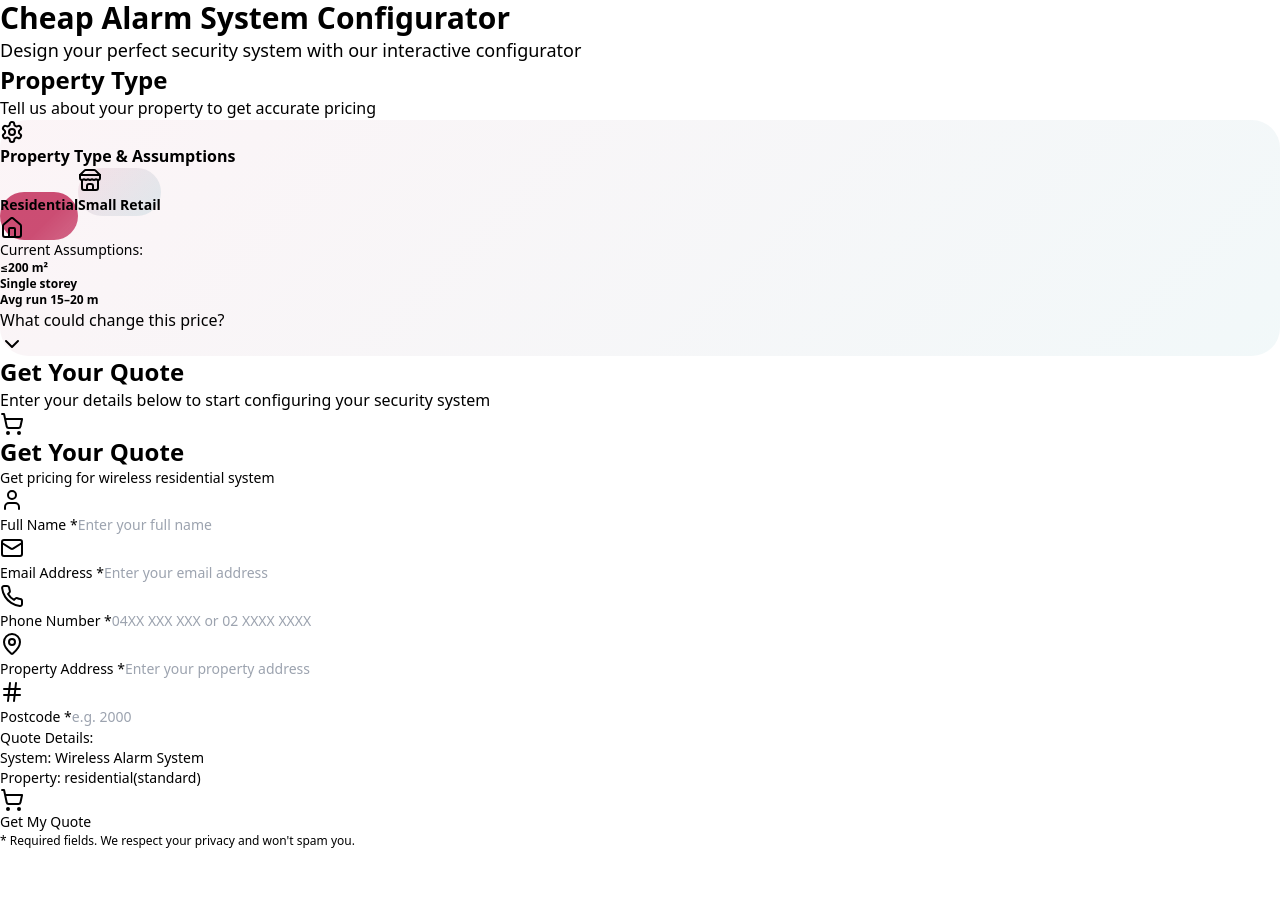
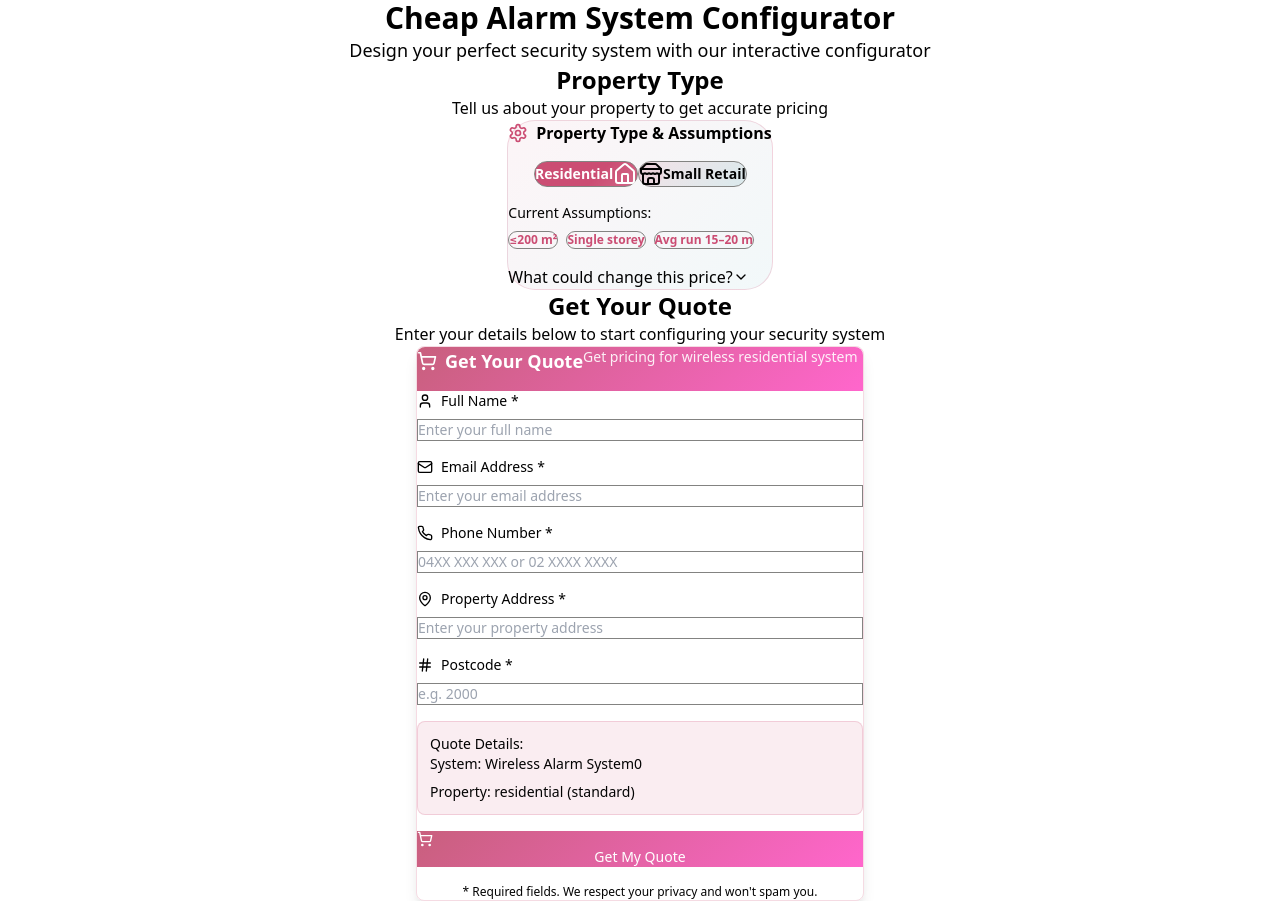
Before and after one commit to storpa26/cheapalarm-calculator, a React (Vite) app: page / in a window 1280 px wide. Before the commit the page ends 849 px from the top, so only its background shows below. Built offline with nearby package versions, Linux system fonts and the light colour scheme; no server answers.

Commit message:
form redesign

```diff
--- a/package.json
+++ b/package.json
@@ -45,6 +45,8 @@
     "cmdk": "^1.1.1",
     "date-fns": "^3.6.0",
     "embla-carousel-react": "^8.6.0",
+    "flowbite": "^3.1.2",
+    "flowbite-react": "^0.12.9",
     "input-otp": "^1.4.2",
     "lucide-react": "^0.462.0",
     "next-themes": "^0.3.0",
--- a/src/components/Product/LeadCaptureForm.jsx
+++ b/src/components/Product/LeadCaptureForm.tsx
@@ -3,11 +3,49 @@ import { Card, CardContent, CardHeader, CardTitle } from '../../shared/ui/card';
 import { Button } from '../../shared/ui/button';
 import { Input } from '../../shared/ui/input';
 import { Alert, AlertDescription } from '../../shared/ui/alert';
-import { SHOW_PRICE } from '../../shared/config/flags';
 import { ShoppingCart, User, Mail, Phone, MapPin, Hash, CheckCircle, AlertCircle } from 'lucide-react';
 
-export function LeadCaptureForm({ onSubmit, isLoading = false, productContext, propertyContext, showPrice }) {
-  const [formData, setFormData] = useState({
+export interface LeadData {
+  name: string;
+  email: string;
+  phone: string;
+  address: string;
+  postcode: string;
+  productContext?: {
+    productType: string;
+    context: string;
+    selectedAddons?: string[];
+    estimatedTotal?: number;
+    productName?: string;
+  };
+  propertyContext?: {
+    propertyType: string; // residential, retail, office, warehouse
+    buildingType: string; // single/multi storey, ceiling type, etc.
+    storeyType?: string;
+    ceilingType?: string;
+  };
+}
+
+interface LeadCaptureFormProps {
+  onSubmit: (leadData: LeadData) => void;
+  isLoading?: boolean;
+  productContext?: {
+    productType: string;
+    context: string;
+    selectedAddons?: string[];
+    estimatedTotal?: number;
+    productName?: string;
+  };
+  propertyContext?: {
+    propertyType: string;
+    buildingType: string;
+    storeyType?: string;
+    ceilingType?: string;
+  };
+}
+
+export function LeadCaptureForm({ onSubmit, isLoading = false, productContext, propertyContext }: LeadCaptureFormProps) {
+  const [formData, setFormData] = useState<LeadData>({
     name: '',
     email: '',
     phone: '',
@@ -16,13 +54,12 @@ export function LeadCaptureForm({ onSubmit, isLoading = false, productContext, p
     productContext,
     propertyContext
   });
-  const [errors, setErrors] = useState({});
-  const [submitStatus, setSubmitStatus] = useState('idle');
+  const [errors, setErrors] = useState<Partial<Record<keyof LeadData, string>>>({});
+  const [submitStatus, setSubmitStatus] = useState<'idle' | 'success' | 'error'>('idle');
   const [submitMessage, setSubmitMessage] = useState('');
-  const shouldShowPrice = showPrice ?? SHOW_PRICE;
 
   // Validation functions
-  const validatePhone = (phone) => {
+  const validatePhone = (phone: string): boolean => {
     // Australian phone number validation (mobile and landline)
     const mobileRegex = /^(\+61|0)[4-5]\d{8}$/;
     const landlineRegex = /^(\+61|0)[2-8]\d{8}$/;
@@ -30,13 +67,13 @@ export function LeadCaptureForm({ onSubmit, isLoading = false, productContext, p
     return mobileRegex.test(cleanPhone) || landlineRegex.test(cleanPhone);
   };
 
-  const validatePostcode = (postcode) => {
+  const validatePostcode = (postcode: string): boolean => {
     // Australian postcode validation (4 digits)
     return /^\d{4}$/.test(postcode);
   };
 
-  const validateForm = () => {
-    const newErrors = {};
+  const validateForm = (): boolean => {
+    const newErrors: Partial<Record<keyof LeadData, string>> = {};
 
     if (!formData.name.trim()) {
       newErrors.name = 'Name is required';
@@ -68,7 +105,7 @@ export function LeadCaptureForm({ onSubmit, isLoading = false, productContext, p
     return Object.keys(newErrors).length === 0;
   };
 
-  const handleSubmit = async (e) => {
+  const handleSubmit = async (e: React.FormEvent) => {
     e.preventDefault();
 
     if (!validateForm()) {
@@ -79,37 +116,31 @@ export function LeadCaptureForm({ onSubmit, isLoading = false, productContext, p
     setSubmitMessage('');
 
     try {
-      // Import the GHL API functions
+      // Import the GHL API function
       const { submitLeadToGHL } = await import('../../lib/ghl-api');
 
-      // For the new workflow, form submission only creates/updates the contact
+      // Submit to GoHighLevel
       const result = await submitLeadToGHL(formData);
 
       if (result.success) {
         setSubmitStatus('success');
         const isGHLDisabled = import.meta.env.VITE_DISABLE_GHL_INTEGRATION === 'true';
-        let message = isGHLDisabled
-          ? '🔧 Development Mode: Contact saved successfully (GHL integration disabled)'
-          : `✅ Thank you! Your contact information has been saved. Now click "Add to Cart" to create your estimate.`;
-
+        const message = isGHLDisabled
+          ? '🔧 Development Mode: Form submitted successfully (GHL integration disabled)'
+          : '🎉 Thank you for your interest! We\'ve received your details and will be in touch within 24 hours with your personalized quote.';
         setSubmitMessage(message);
         // Call the original onSubmit for any additional handling
         onSubmit(formData);
       } else {
-        // Surface server error details if available
-        const errMsg = result.error || 'Failed to save contact information';
-        setSubmitStatus('error');
-        setSubmitMessage(errMsg);
-        return;
+        throw new Error('Failed to submit lead');
       }
     } catch (error) {
-      console.error('Form submission error:', error);
       setSubmitStatus('error');
-      setSubmitMessage('Sorry, there was an error saving your information. Please try again.');
+      setSubmitMessage(error instanceof Error ? error.message : 'An error occurred. Please try again.');
     }
   };
 
-  const handleInputChange = (field, value) => {
+  const handleInputChange = (field: keyof LeadData, value: string) => {
     setFormData(prev => ({
       ...prev,
       [field]: value
@@ -125,13 +156,13 @@ export function LeadCaptureForm({ onSubmit, isLoading = false, productContext, p
   };
 
   return (
-    <Card className="w-full max-w-md mx-auto">
-      <CardHeader className="text-center pb-4">
+    <Card className="w-full max-w-md mx-auto shadow-elevated border border-primary/20">
+      <CardHeader className="text-center pb-4 bg-gradient-brand text-primary-foreground rounded-t-lg">
         <CardTitle className="flex items-center justify-center gap-2 text-lg">
           <ShoppingCart className="h-5 w-5" />
           Get Your Quote
         </CardTitle>
-        <p className="text-sm text-muted-foreground">
+        <p className="text-sm text-primary-foreground/90">
           {productContext ?
             `Get pricing for ${productContext.productType} ${productContext.context} system` :
             'Get your personalized quote and explore add-on options'
@@ -248,14 +279,14 @@ export function LeadCaptureForm({ onSubmit, isLoading = false, productContext, p
 
           {/* Product & Property Context Display */}
           {(productContext || propertyContext) && (
-            <div className="bg-muted/50 p-3 rounded-lg text-sm">
+            <div className="bg-primary/10 border border-primary/20 p-3 rounded-lg text-sm">
               <p className="font-medium mb-2">Quote Details:</p>
 
               {productContext && (
                  <div className="mb-2">
-                   <p className="text-muted-foreground">
+                   <p className="text-foreground">
                      <span className="font-medium">System:</span> {productContext.productName || `${productContext.productType} ${productContext.context} System`}
-                     {shouldShowPrice && productContext.estimatedTotal && (
+                     {productContext.estimatedTotal && (
                        <span className="font-medium text-primary ml-2">
                          Est. ${productContext.estimatedTotal.toLocaleString()}
                        </span>
@@ -266,7 +297,7 @@ export function LeadCaptureForm({ onSubmit, isLoading = false, productContext, p
 
               {propertyContext && (
                 <div>
-                  <p className="text-muted-foreground">
+                  <p className="text-foreground">
                     <span className="font-medium">Property:</span> {propertyContext.propertyType}
                     {propertyContext.buildingType && (
                       <span className="ml-1">({propertyContext.buildingType})</span>
@@ -279,7 +310,7 @@ export function LeadCaptureForm({ onSubmit, isLoading = false, productContext, p
 
           <Button
             type="submit"
-            className="w-full"
+            className="w-full bg-gradient-brand hover:opacity-95"
             size="lg"
             disabled={isLoading || submitStatus === 'success'}
           >
--- /dev/null
+++ b/src/lib/utils.ts
@@ -0,0 +1,6 @@
+import { type ClassValue, clsx } from "clsx"
+import { twMerge } from "tailwind-merge"
+
+export function cn(...inputs: ClassValue[]) {
+  return twMerge(clsx(inputs))
+}
--- a/src/pages/AjaxHub2Page.jsx
+++ b/src/pages/AjaxHub2Page.jsx
@@ -1,7 +1,7 @@
 import { useState, useCallback } from 'react';
 // Replace dynamic Woo add-ons with static dummy section
 import AjaxHub2DummySection from '../components/AjaxHub2DummySection';
-import { LeadCaptureForm } from '../components/Product/LeadCaptureForm';
+import { LeadCaptureForm } from '../components/Product/LeadCaptureForm.tsx';
 import { SHOW_PRICE } from '../shared/config/flags';
 import { StickyCartBar } from '../widgets/sticky-cart/StickyCartBar';
 import { Card, CardContent, CardHeader, CardTitle } from '../shared/ui/card';
--- a/src/pages/AlarmPage.jsx
+++ b/src/pages/AlarmPage.jsx
@@ -1,7 +1,7 @@
 import { useState, useCallback, useRef } from 'react';
 import { ContextSwitcher } from '../components/Product/ContextSwitcher';
 import { AddOnsSection } from '../components/Product/AddOnsSection';
-import { LeadCaptureForm } from '../components/Product/LeadCaptureForm';
+import { LeadCaptureForm } from '../components/Product/LeadCaptureForm.tsx';
 import { StickyCartBar } from '../widgets/sticky-cart/StickyCartBar';
 import { SHOW_PRICE } from '../shared/config/flags';
 import { addons as staticAddons } from '../data/addons';
--- a/src/shared/ui/alert.jsx
+++ b/src/shared/ui/alert.jsx
@@ -1,24 +1,32 @@
 import React from 'react';
+import { cn } from '../../lib/utils';
+import { cva } from 'class-variance-authority';
+
+const alertVariants = cva(
+  "relative w-full rounded-lg border p-4 [&>svg~*]:pl-7 [&>svg+div]:translate-y-[-3px] [&>svg]:absolute [&>svg]:left-4 [&>svg]:top-4 [&>svg]:text-foreground",
+  {
+    variants: {
+      variant: {
+        default: "bg-background text-foreground",
+        destructive: "border-destructive/50 text-destructive dark:border-destructive [&>svg]:text-destructive"
+      }
+    },
+    defaultVariants: {
+      variant: "default"
+    }
+  }
+);
 
 const Alert = React.forwardRef(({
-  className = '',
-  variant = 'default',
+  className,
+  variant,
   ...props
 }, ref) => {
-  const baseClasses = 'relative w-full rounded-lg border p-4';
-
-  const variants = {
-    default: 'bg-background text-foreground',
-    destructive: 'border-destructive/50 text-destructive dark:border-destructive [&>svg]:text-destructive'
-  };
-
-  const classes = `${baseClasses} ${variants[variant]} ${className}`;
-
   return (
     <div
       ref={ref}
       role="alert"
-      className={classes}
+      className={cn(alertVariants({ variant }), className)}
       {...props}
     />
   );
@@ -26,10 +34,10 @@ const Alert = React.forwardRef(({
 
 Alert.displayName = 'Alert';
 
-const AlertDescription = React.forwardRef(({ className = '', ...props }, ref) => (
+const AlertDescription = React.forwardRef(({ className, ...props }, ref) => (
   <div
     ref={ref}
-    className={`text-sm [&_p]:leading-relaxed ${className}`}
+    className={cn("text-sm [&_p]:leading-relaxed", className)}
     {...props}
   />
 ));
--- a/src/shared/ui/button.jsx
+++ b/src/shared/ui/button.jsx
@@ -1,42 +1,47 @@
 import React from 'react';
+import { cn } from '../../lib/utils';
+import { cva } from 'class-variance-authority';
+
+const buttonVariants = cva(
+  "inline-flex items-center justify-center rounded-md text-sm font-medium transition-colors focus-visible:outline-none focus-visible:ring-2 focus-visible:ring-ring focus-visible:ring-offset-2 disabled:opacity-50 disabled:pointer-events-none ring-offset-background",
+  {
+    variants: {
+      variant: {
+        default: "bg-primary text-primary-foreground hover:bg-primary/90",
+        destructive: "bg-destructive text-destructive-foreground hover:bg-destructive/90",
+        outline: "border border-input hover:bg-accent hover:text-accent-foreground",
+        secondary: "bg-secondary text-secondary-foreground hover:bg-secondary/80",
+        ghost: "hover:bg-accent hover:text-accent-foreground",
+        link: "underline-offset-4 hover:underline text-primary"
+      },
+      size: {
+        default: "h-10 py-2 px-4",
+        sm: "h-9 px-3 rounded-md",
+        lg: "h-11 px-8 rounded-md"
+      }
+    },
+    defaultVariants: {
+      variant: "default",
+      size: "default"
+    }
+  }
+);
 
 const Button = React.forwardRef(({
-  className = '',
-  variant = 'default',
-  size = 'default',
-  children,
+  className,
+  variant,
+  size,
   ...props
 }, ref) => {
-  const baseClasses = 'inline-flex items-center justify-center rounded-md text-sm font-medium transition-colors focus-visible:outline-none focus-visible:ring-2 focus-visible:ring-ring focus-visible:ring-offset-2 disabled:opacity-50 disabled:pointer-events-none ring-offset-background';
-
-  const variants = {
-    default: 'bg-primary text-primary-foreground hover:bg-primary/90',
-    destructive: 'bg-destructive text-destructive-foreground hover:bg-destructive/90',
-    outline: 'border border-input hover:bg-accent hover:text-accent-foreground',
-    secondary: 'bg-secondary text-secondary-foreground hover:bg-secondary/80',
-    ghost: 'hover:bg-accent hover:text-accent-foreground',
-    link: 'underline-offset-4 hover:underline text-primary'
-  };
-
-  const sizes = {
-    default: 'h-10 py-2 px-4',
-    sm: 'h-9 px-3 rounded-md',
-    lg: 'h-11 px-8 rounded-md'
-  };
-
-  const classes = `${baseClasses} ${variants[variant]} ${sizes[size]} ${className}`;
-
   return (
     <button
-      className={classes}
+      className={cn(buttonVariants({ variant, size, className }))}
       ref={ref}
       {...props}
-    >
-      {children}
-    </button>
+    />
   );
 });
 
 Button.displayName = 'Button';
 
-export { Button };
+export { Button, buttonVariants };
--- a/src/shared/ui/card.jsx
+++ b/src/shared/ui/card.jsx
@@ -1,54 +1,61 @@
 import React from 'react';
+import { cn } from '../../lib/utils';
 
-const Card = React.forwardRef(({ className = '', ...props }, ref) => (
+const Card = React.forwardRef(({ className, ...props }, ref) => (
   <div
     ref={ref}
-    className={`rounded-lg border bg-card text-card-foreground shadow-sm ${className}`}
+    className={cn(
+      "rounded-lg border bg-card text-card-foreground shadow-sm",
+      className
+    )}
     {...props}
   />
 ));
 Card.displayName = 'Card';
 
-const CardHeader = React.forwardRef(({ className = '', ...props }, ref) => (
+const CardHeader = React.forwardRef(({ className, ...props }, ref) => (
   <div
     ref={ref}
-    className={`flex flex-col space-y-1.5 p-6 ${className}`}
+    className={cn("flex flex-col space-y-1.5 p-6", className)}
     {...props}
   />
 ));
 CardHeader.displayName = 'CardHeader';
 
-const CardTitle = React.forwardRef(({ className = '', ...props }, ref) => (
+const CardTitle = React.forwardRef(({ className, ...props }, ref) => (
   <h3
     ref={ref}
-    className={`text-2xl font-semibold leading-none tracking-tight ${className}`}
+    className={cn(
+      "text-2xl font-semibold leading-none tracking-tight",
+      className
+    )}
     {...props}
   />
 ));
 CardTitle.displayName = 'CardTitle';
 
-const CardDescription = React.forwardRef(({ className = '', ...props }, ref) => (
+const CardDescription = React.forwardRef(({ className, ...props }, ref) => (
   <p
     ref={ref}
-    className={`text-sm text-muted-foreground ${className}`}
+    className={cn("text-sm text-muted-foreground", className)}
     {...props}
   />
 ));
 CardDescription.displayName = 'CardDescription';
 
-const CardContent = React.forwardRef(({ className = '', ...props }, ref) => (
+const CardContent = React.forwardRef(({ className, ...props }, ref) => (
   <div
     ref={ref}
-    className={`p-6 pt-0 ${className}`}
+    className={cn("p-6 pt-0", className)}
     {...props}
   />
 ));
 CardContent.displayName = 'CardContent';
 
-const CardFooter = React.forwardRef(({ className = '', ...props }, ref) => (
+const CardFooter = React.forwardRef(({ className, ...props }, ref) => (
   <div
     ref={ref}
-    className={`flex items-center p-6 pt-0 ${className}`}
+    className={cn("flex items-center p-6 pt-0", className)}
     {...props}
   />
 ));
--- a/src/shared/ui/input.jsx
+++ b/src/shared/ui/input.jsx
@@ -1,14 +1,18 @@
 import React from 'react';
+import { cn } from '../../lib/utils';
 
 const Input = React.forwardRef(({
-  className = '',
-  type = 'text',
+  className,
+  type,
   ...props
 }, ref) => {
   return (
     <input
       type={type}
-      className={`flex h-10 w-full rounded-md border border-input bg-background px-3 py-2 text-sm ring-offset-background file:border-0 file:bg-transparent file:text-sm file:font-medium placeholder:text-muted-foreground focus-visible:outline-none focus-visible:ring-2 focus-visible:ring-ring focus-visible:ring-offset-2 disabled:cursor-not-allowed disabled:opacity-50 ${className}`}
+      className={cn(
+        "flex h-10 w-full rounded-md border border-input bg-background px-3 py-2 text-sm ring-offset-background file:border-0 file:bg-transparent file:text-sm file:font-medium placeholder:text-muted-foreground focus-visible:outline-none focus-visible:ring-2 focus-visible:ring-ring focus-visible:ring-offset-2 disabled:cursor-not-allowed disabled:opacity-50",
+        className
+      )}
       ref={ref}
       {...props}
     />
--- a/tailwind.config.js
+++ b/tailwind.config.js
@@ -1,6 +1,7 @@
 /** @type {import('tailwindcss').Config} */
 export default {
   darkMode: ["class"],
+  important: true, // Keep this simple - it works!
   content: [
     './pages/**/*.{ts,tsx}',
     './components/**/*.{ts,tsx}',
@@ -19,6 +20,20 @@ export default {
     },
     extend: {
       colors: {
+        // Cheap Alarms Brand Colors (Direct Access)
+        black: 'hsl(var(--black))',
+        pink: {
+          DEFAULT: 'hsl(var(--pink))',
+          bright: 'hsl(var(--pink-bright))'
+        },
+        teal: {
+          DEFAULT: 'hsl(var(--teal))',
+          dark: 'hsl(var(--teal-dark))',
+          new: 'hsl(var(--teal-new))'
+        },
+        ash: 'hsl(var(--ash))',
+
+        // Semantic Design System
         border: "hsl(var(--border))",
         input: "hsl(var(--input))",
         ring: "hsl(var(--ring))",
@@ -27,6 +42,7 @@ export default {
         primary: {
           DEFAULT: "hsl(var(--primary))",
           foreground: "hsl(var(--primary-foreground))",
+          hover: 'hsl(var(--primary-hover))'
         },
         secondary: {
           DEFAULT: "hsl(var(--secondary))",
@@ -44,6 +60,13 @@ export default {
           DEFAULT: "hsl(var(--accent))",
           foreground: "hsl(var(--accent-foreground))",
         },
+
+        // Capacity & Progress Colors
+        capacity: {
+          safe: 'hsl(var(--capacity-safe))',
+          warning: 'hsl(var(--capacity-warning))',
+          danger: 'hsl(var(--capacity-danger))'
+        },
         popover: {
           DEFAULT: "hsl(var(--popover))",
           foreground: "hsl(var(--popover-foreground))",
@@ -52,11 +75,32 @@ export default {
           DEFAULT: "hsl(var(--card))",
           foreground: "hsl(var(--card-foreground))",
         },
+        sidebar: {
+          DEFAULT: 'hsl(var(--sidebar-background))',
+          foreground: 'hsl(var(--sidebar-foreground))',
+          primary: 'hsl(var(--sidebar-primary))',
+          'primary-foreground': 'hsl(var(--sidebar-primary-foreground))',
+          accent: 'hsl(var(--sidebar-accent))',
+          'accent-foreground': 'hsl(var(--sidebar-accent-foreground))',
+          border: 'hsl(var(--sidebar-border))',
+          ring: 'hsl(var(--sidebar-ring))'
+        }
       },
       borderRadius: {
         lg: "var(--radius)",
         md: "calc(var(--radius) - 2px)",
         sm: "calc(var(--radius) - 4px)",
+      },
+      backgroundImage: {
+        'gradient-brand': 'var(--gradient-brand)',
+        'gradient-subtle': 'var(--gradient-subtle)'
+      },
+      boxShadow: {
+        'card': 'var(--shadow-card)',
+        'elevated': 'var(--shadow-elevated)'
+      },
+      fontFamily: {
+        sans: ['ui-sans-serif', 'system-ui', '-apple-system', 'BlinkMacSystemFont', '"Segoe UI"', 'Roboto', '"Helvetica Neue"', 'Arial', '"Noto Sans"', 'sans-serif']
       },
       keyframes: {
         "accordion-down": {
```
Also changed, not shown: 2 other files (tests, documents, lock files or other folders).
